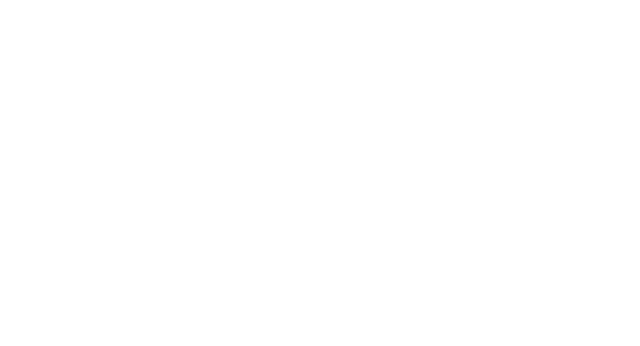
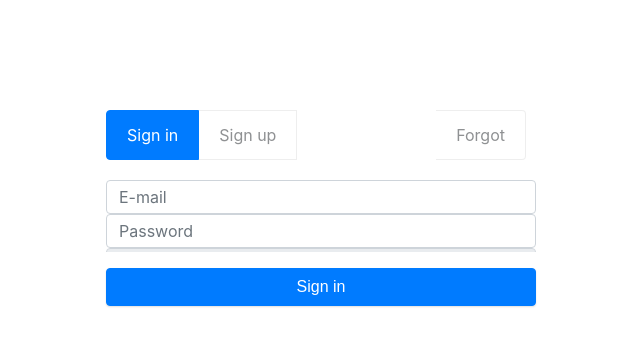
Before and after one commit to code-honors/Linked-Learn-FrontEnd, a React (Create React App) app: page /signin in a window 1280 px wide. Shown: the top 346 px of the page, without its empty margins (319-959 px from the left). Built offline with nearby package versions, Linux system fonts and the light colour scheme.

Commit message:
signin-form

```diff
--- a/src/App.js
+++ b/src/App.js
@@ -1,5 +1,11 @@
+import Routes from './routes';
+
 function App() {
-  return <div></div>;
+  return (
+    <>
+      <Routes />
+    </>
+  );
 }
 
 export default App;
--- /dev/null
+++ b/src/components/sign/form.js
@@ -0,0 +1,21 @@
+import React from 'react'
+import {Form , Button } from 'react-bootstrap';
+import './sign.scss';
+
+
+function SignForm({ option }) {
+    return (
+		<Form className='account-form' onSubmit={(evt) => evt.preventDefault()}>
+			<Form.Group controlId="formBasicEmail" className={'account-form-fields ' + (option === 1 ? 'sign-in' : (option === 2 ? 'sign-up' : 'forgot')) }>
+				<Form.Control  name='email' type='email' placeholder='E-mail' required />
+				<Form.Control  name='password' type='password' placeholder='Password' required={option === 1 || option === 2 ? true : false} disabled={option === 3 ? true : false} />
+				<Form.Control  name='repeat-password' type='password' placeholder='Repeat password' required={option === 2 ? true : false} disabled={option === 1 || option === 3 ? true : false} />
+			</Form.Group>
+			<Button className='btn-submit-form' type='submit'>
+				{ option === 1 ? 'Sign in' : (option === 2 ? 'Sign up' : 'Reset password') }
+			</Button>
+		</Form>
+	)
+}
+
+export default SignForm
--- /dev/null
+++ b/src/components/sign/sign-in.js
@@ -0,0 +1,23 @@
+import React from 'react'
+import SignForm from './form.js'
+import './sign.scss';
+import {ListGroup } from 'react-bootstrap';
+
+
+function Sign() {
+    const [option, setOption] = React.useState(1)
+
+	return (
+		<div className='container'>
+			<ListGroup horizontal as='ul' className='options'>
+				<ListGroup.Item as="li"  className={option === 1 ? 'active' : ''} onClick={() => setOption(1)}>Sign in</ListGroup.Item>
+				<ListGroup.Item as="li"  className={option === 2 ? 'active' : ''} onClick={() => setOption(2)}>Sign up</ListGroup.Item>
+				<ListGroup.Item as="li"  className={option === 3 ? 'active' : ''} onClick={() => setOption(3)}>Forgot</ListGroup.Item>
+			</ListGroup >
+			<SignForm option={option} />
+
+		</div>
+	)
+}
+
+export default Sign
--- /dev/null
+++ b/src/components/sign/sign.scss
@@ -0,0 +1,116 @@
+.container{
+	text-align: center;
+	margin-top: 100px;
+    width: 500px;
+    border: black 1px;
+}
+
+
+.options{
+// display: flex;
+align-items: center;
+// width: 350px;
+width: 430px;
+margin: 0 auto;
+padding: 10px;
+}
+
+
+ li{
+	cursor: pointer;
+	opacity: .5;
+	transition: all .2s ease;
+
+	&:hover{
+	opacity: 1;
+    }
+
+	&.active{
+	opacity: 1;
+       }
+
+    &:nth-of-type(4){
+    margin-left: 15px;
+   }
+
+
+   &:last-of-type{
+     margin-left: auto
+    }
+
+    }
+.account-form{
+	display: flex;
+	flex-direction: column;
+	margin-top: 30px;
+    width: 450px;
+    text-align: center;
+    margin: 0 auto;
+    padding: 10px;
+}
+
+
+.account-form-fields{
+    display: flex;
+	flex-direction: column;
+	overflow: hidden;
+	transition: all .4s cubic-bezier(.785,.135,.15,.86);
+
+	&.sign-in{
+    max-height: 72px
+    }
+	&.sign-up{
+    max-height: 250px
+    }
+
+
+	&.forgot{
+    max-height: 36px
+    }
+
+}
+
+
+	//  input{
+    //     border: 0;
+	// 	margin-bottom: 10px;
+	// 	padding: 15px;
+	// 	font-size: 1rem;
+	// 	font-family: Nunito, sans-serif;
+	// 	color: #000;
+	// 	border-radius: 5px;
+
+	// 	&::placeholder{
+    //     color: #aaa
+    //     }
+	// 	&::-webkit-input-placeholder{
+    //     color: #aaa
+    //     }
+	// 	&:-ms-input-placeholder{
+    //     color: #aaa
+    //     }
+	// 	&:focus{
+    //      outline: none
+    //     }
+
+    //  }
+
+
+.btn-submit-form{
+	border: 0;
+	// appearance: none;
+	// -webkit-appearance: none;
+	// -moz-appearance: none;
+	cursor: pointer;
+	padding: 15px 0;
+	border-radius: 5px;
+	color: #fff;
+	font-size: 1rem;
+	font-family: Nunito, sans-serif;
+	box-shadow: 0px 1px 2px rgba(0,0,0,.13);
+	transition: all .2s ease;
+}
+.btn-custom {
+    background-color: brown;
+
+}
--- a/src/index.js
+++ b/src/index.js
@@ -1,10 +1,15 @@
 import React from 'react';
 import ReactDOM from 'react-dom';
+import { BrowserRouter } from 'react-router-dom';
 import App from './App';
+import 'bootstrap/dist/css/bootstrap.min.css';
+
 
 ReactDOM.render(
   <React.StrictMode>
-    <App />
+    <BrowserRouter>
+      <App />
+    </BrowserRouter>
   </React.StrictMode>,
   document.getElementById('root')
 );
--- /dev/null
+++ b/src/routes/index.js
@@ -0,0 +1,10 @@
+import { Switch, Route } from 'react-router-dom';
+import Sign from '../components/sign/sign-in'
+
+export default function Routes() {
+  return (
+    <Switch>
+      <Route exact path="/signin" component={Sign} />
+    </Switch>
+  );
+}
```
Also changed, not shown: 1 other file (tests, documents, lock files or other folders).
